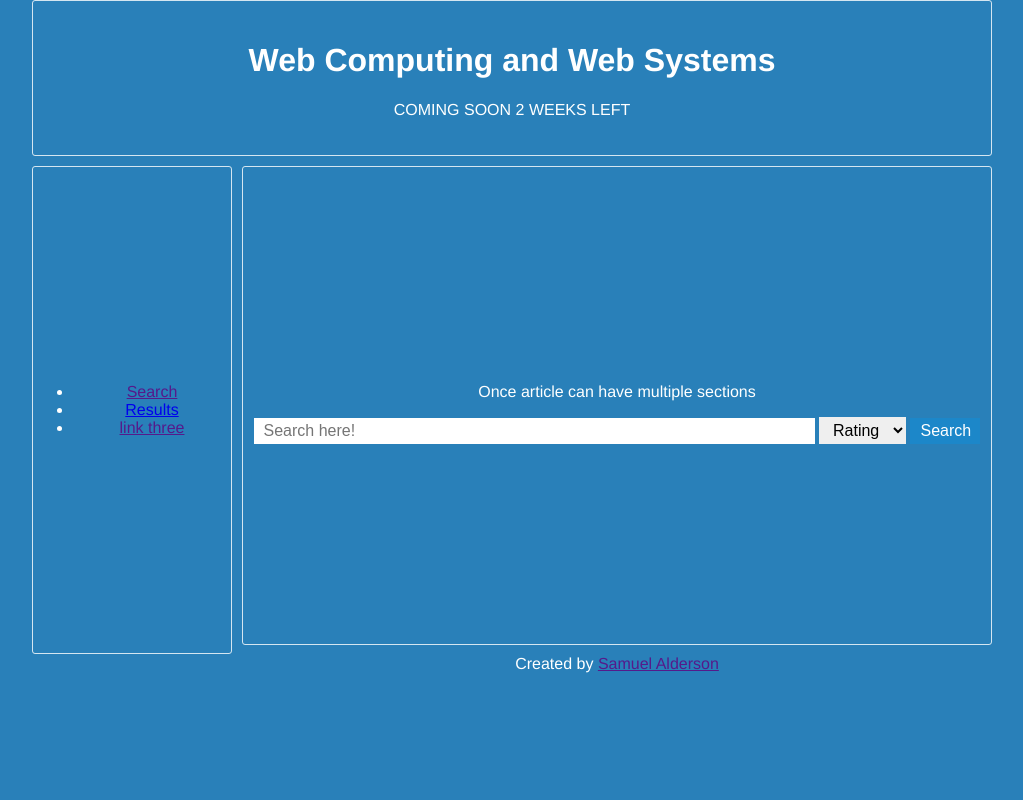
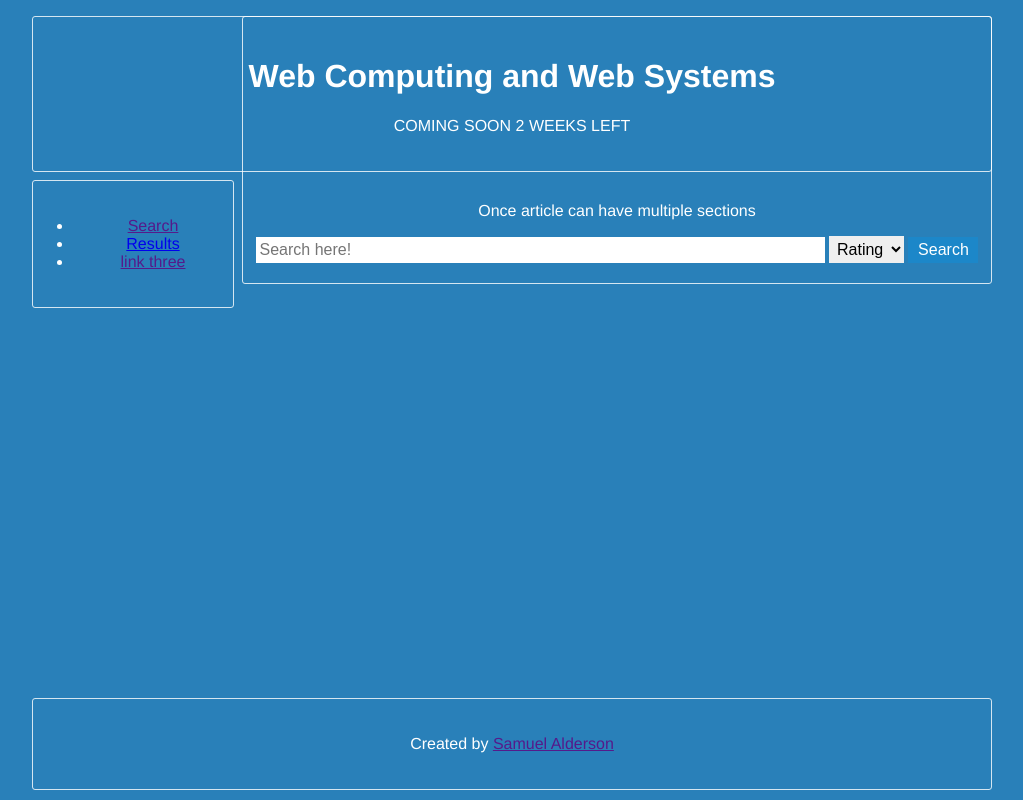
Before and after one commit to Warbler-tweet/warbler, a PHP site: page / in a window 1280 px wide. Shown: the whole page, without its empty margins (128-1151 px from the left). Run offline with PHP 8.4, Linux system fonts and the light colour scheme.

Commit message:
moving along

```diff
--- a/assets/css/styles.css
+++ b/assets/css/styles.css
@@ -2,35 +2,68 @@
 STATIC LAYOUT CSS
 **************************************/
 
+/** html body will be 960 pixels
+margin 0 auto sets top and bottom to 0 and right and left auto
+which centers all elements in the wrapper  **/
 .wrapper {
-  /* width: 960px; */
   width: 960px;
   margin: 0 auto;
 }
 
-header {
+header, footer {
   width: 960px;
+  box-sizing: border-box;
+  border: 1px solid rgba(255,255,255,0.8);
+  margin-bottom: 10px;
+  border-radius: 3px;
+  box-sizing: border-box;
+  padding: 20px 0;
+  position: fixed;
 
 }
 
-nav, section {
-  float: left;
+
+footer {
+  bottom: 0;
+  position: fixed;
 }
 
 nav {
   width: 200px;
   margin-right: 10px;
+  top: 180px;
+  position: fixed;
+  float: left
+  box-sizing: border-box;
+  border: 1px solid rgba(255,255,255,0.8);
+  margin-bottom: 10px;
+  border-radius: 3px;
+  padding: 20px 0;
 }
 
 section {
   width: 750px;
+  float: right;
+  padding: 20px 0;
+  box-sizing: border-box;
+  border: 1px solid rgba(255,255,255,0.8);
+
+  border-radius: 3px;
 }
 
 input, select {
-        padding: 4px 10px;
-        border: 0;
-        font-size: 16px;
-      }
+  padding: 4px;
+  border: 0;
+  font-size: 16px;
+}
+
+.uptop {
+  margin-top: 165px;
+}
+
+.downbottom {
+  margin-bottom: 100px;
+}
 .search {
         width: 75%;
 }
@@ -43,11 +76,6 @@ input, select {
 CSS TO MAKE THE EXAMPLE LOOK PRETTY
 **************************************/
 
-*, *:before, *:after {
-  -moz-box-sizing: border-box;
-  -webkit-box-sizing: border-box;
-  box-sizing: border-box;
-}
 
 body {
   background: #2980b9;
@@ -57,18 +85,29 @@ body {
   margin: 0;
 }
 
-header,
-nav,
-section {
+
+
+table {
+	width: 750px;
+}
+
+table, th, td {
   border: 1px solid rgba(255,255,255,0.8);
+  border-style: dotted;
+  border-collapse: collapse;
+  padding: 15px;
   margin-bottom: 10px;
   border-radius: 3px;
+  box-sizing: border-box;
 }
 
-header {
-  padding: 20px 0;
+
+
+
+
+img {
+  border: 1px solid #ddd;
+  border-radius: 4px;
+  padding: 5px;
+  width: 300px;
 }
-
-nav, section {
-  padding: 200px 0;
-}
```
